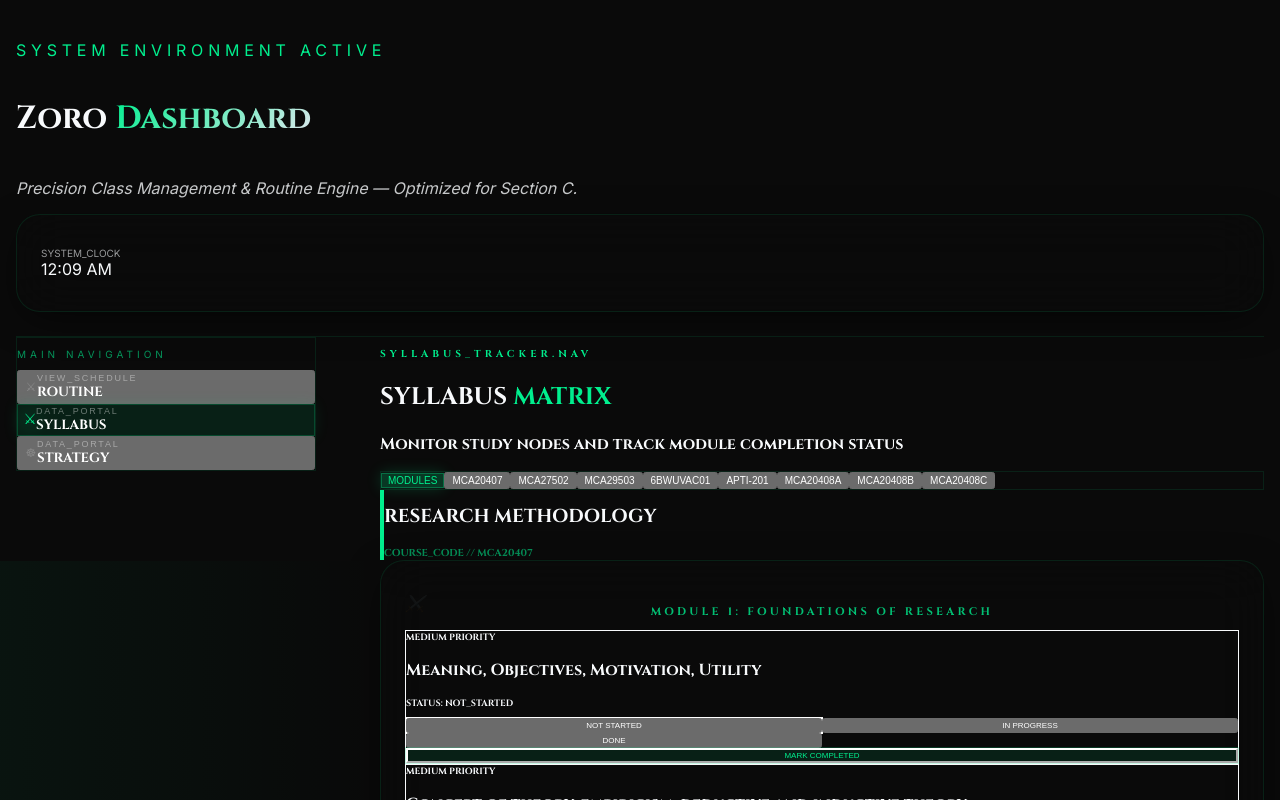
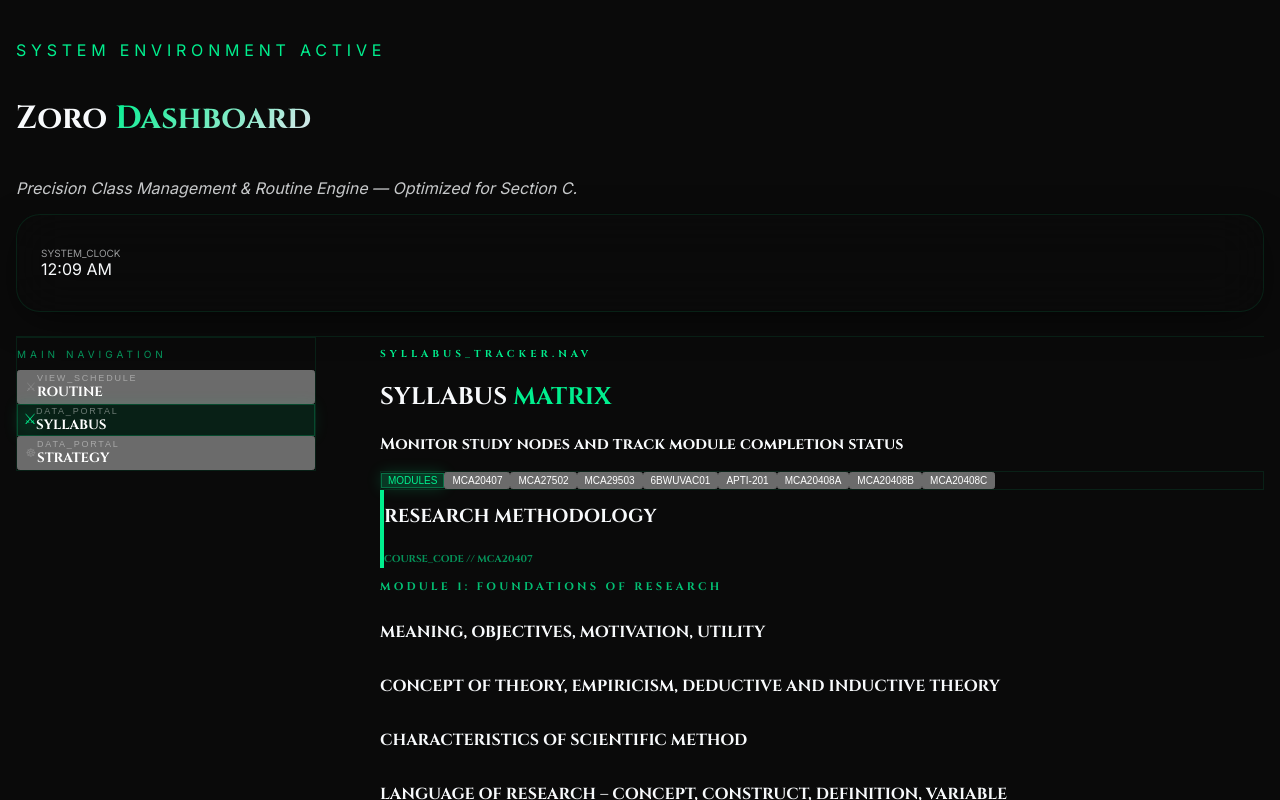
Before and after one commit to Aparup321/suggestion_website, a React (Vite) app: page /syllabus in a window 1280 px wide. Shown: the top 800 px of the page. Built offline with nearby package versions, Linux system fonts and the light colour scheme; the HTML template or start-up script is replaced by a standard one.

Commit message:
refactor: redesign syllabus view and update subject data schema to include course objectives, outcomes, and prerequisites

```diff
--- a/src/components/SyllabusView.tsx
+++ b/src/components/SyllabusView.tsx
@@ -5,8 +5,6 @@ export const SyllabusView = () => {
   const subjects = useAppStore((state) => state.subjects)
   const selectedSubjectId = useAppStore((state) => state.selectedSubjectId)
   const setSelectedSubject = useAppStore((state) => state.setSelectedSubject)
-  const updateTopicStatus = useAppStore((state) => state.updateTopicStatus)
-  const markStudiedNow = useAppStore((state) => state.markStudiedNow)
 
   const selected = subjects.find((subject) => subject.id === selectedSubjectId)
 
@@ -56,80 +54,67 @@ export const SyllabusView = () => {
             animate={{ opacity: 1, y: 0 }}
             className="space-y-8"
           >
-            <div className="flex flex-col items-start gap-2 border-l-4 border-[#00ef8e] pl-6">
+            <div className="flex flex-col items-start gap-4 border-l-4 border-[#00ef8e] pl-6 mb-12">
+              <div className="space-y-1">
                 <h3 className="text-3xl font-black text-white tracking-tight leading-none uppercase font-zoro">{subject.title}</h3>
-              <div className="flex items-center gap-3">
-                <span className="text-[10px] font-mono text-[#00ef8e]/60 font-bold uppercase tracking-widest">COURSE_CODE // {subject.code || subject.id}</span>
+                <span className="text-[10px] font-mono text-[#00ef8e]/60 font-bold uppercase tracking-widest leading-none">COURSE_CODE // {subject.code || subject.id}</span>
               </div>
+
+              {selectedSubjectId && (subject.objective || subject.outcomes || subject.prerequisites) && (
+                <div className="grid md:grid-cols-2 gap-8 w-full mt-6 p-6 rounded-xl bg-white/[0.02] border border-white/5 backdrop-blur-sm">
+                  {subject.objective && (
+                    <div className="md:col-span-2 space-y-2 border-b border-white/5 pb-4">
+                      <p className="text-[9px] uppercase tracking-[0.2em] text-[#00ef8e] font-black">COURSE_OBJECTIVE</p>
+                      <p className="text-sm text-slate-400 font-medium leading-relaxed">{subject.objective}</p>
+                    </div>
+                  )}
+                  {subject.prerequisites && (
+                    <div className="space-y-2">
+                      <p className="text-[9px] uppercase tracking-[0.2em] text-[#00ef8e] font-black">PRE_REQUISITES</p>
+                      <ul className="space-y-1">
+                        {subject.prerequisites.map((req, i) => (
+                          <li key={i} className="text-[11px] text-slate-500 font-mono">• {req}</li>
+                        ))}
+                      </ul>
+                    </div>
+                  )}
+                  {subject.outcomes && (
+                    <div className="space-y-2">
+                      <p className="text-[9px] uppercase tracking-[0.2em] text-[#00ef8e] font-black">COURSE_OUTCOMES</p>
+                      <ul className="space-y-2">
+                        {subject.outcomes.map((co, i) => (
+                          <li key={i} className="text-[11px] text-slate-500 leading-normal border-l border-[#00ef8e]/20 pl-3">{co}</li>
+                        ))}
+                      </ul>
+                    </div>
+                  )}
+                </div>
+              )}
             </div>
 
             <div className="grid gap-6">
               {subject.units.map((unit) => (
-                <div key={unit.id} className="neo-card p-6 md:p-8 space-y-6 relative overflow-visible group/unit">
-                  <div className="absolute top-0 right-0 p-4 opacity-5 pointer-events-none transform group-hover/unit:rotate-12 transition-transform duration-700">
-                    <span className="text-8xl font-black italic">⚔️</span>
-                  </div>
-
+                <div key={unit.id} className="space-y-6 relative group/unit px-4 md:px-0">
                   <div className="flex items-center gap-4 py-4">
-                    <div className="h-px flex-1 bg-white/5 group-hover/unit:bg-[#00ef8e]/20 transition-colors"></div>
-                    <p className="text-[11px] uppercase tracking-[0.3em] text-[#00ef8e]/80 font-black px-4">{unit.title}</p>
+                    <div className="h-px w-8 bg-[#00ef8e]/40"></div>
+                    <p className="text-[11px] uppercase tracking-[0.3em] text-[#00ef8e]/80 font-black">{unit.title}</p>
                     <div className="h-px flex-1 bg-white/5 group-hover/unit:bg-[#00ef8e]/20 transition-colors"></div>
                   </div>
 
-                  <div className="grid gap-4">
+                   {/* TOPICS LIST */}
+                   <div className="grid gap-3 pl-4 md:pl-10">
                      {unit.topics.map((topic) => (
-                      <div
-                        key={topic.id}
-                        className="flex flex-col lg:flex-row lg:items-center justify-between gap-10 p-8 md:p-10 rounded-2xl bg-black/40 border border-white/5 hover:border-[#00ef8e]/30 transition-all hover:bg-black/60 group/topic relative overflow-visible"
-                      >
-                        <div className="absolute inset-0 bg-gradient-to-r from-[#00ef8e]/5 to-transparent opacity-0 group-hover/topic:opacity-100 transition-opacity"></div>
-
-                        <div className="space-y-4 relative z-10 px-2">
-                          <div className="flex items-center gap-3">
-                            <div className={`w-2 h-2 rounded-full ${
-                              topic.priority === "high" ? "bg-amber shadow-[0_0_10px_rgba(245,158,11,0.4)]" :
-                              topic.priority === "medium" ? "bg-[#00ef8e]" : "bg-slate-700"
-                            }`} />
-                            <span className="text-[9px] font-black text-slate-500 tracking-widest uppercase">{topic.priority} PRIORITY</span>
+                       <div key={topic.id} className="group/topic flex items-start gap-4 py-1 transition-all">
+                         {/* SWORD GLINT BULLET */}
+                         <div className="mt-2.5 relative flex-shrink-0">
+                           <div className="w-1 h-1 rounded-full bg-[#00ef8e] shadow-[0_0_10px_#00ef8e] group-hover/topic:scale-150 transition-transform" />
+                           <div className="absolute top-1/2 left-1/2 -translate-x-1/2 -translate-y-1/2 w-4 h-[1px] bg-[#00ef8e]/0 group-hover/topic:bg-[#00ef8e]/40 group-hover/topic:w-8 transition-all duration-500 rounded-full" />
                          </div>
 
-                          <div className="space-y-2">
-                            <p className="text-sm sm:text-base md:text-lg font-bold text-white group-hover/topic:text-[#00ef8e] transition-colors leading-tight">{topic.title}</p>
-                            <p className="text-[9px] sm:text-[10px] text-slate-600 font-mono font-bold uppercase tracking-tighter">
-                              {topic.lastStudied
-                                ? `LAST_STUDIED: ${new Date(topic.lastStudied).toLocaleString()}`
-                                : "STATUS: NOT_STARTED"}
+                         <div className="space-y-1">
+                           <p className="text-sm md:text-base font-medium text-slate-300 group-hover/topic:text-[#00ef8e] transition-colors tracking-wide uppercase font-zoro">
+                             {topic.title}
                            </p>
-                          </div>
-                        </div>
-
-                        <div className="w-full lg:w-auto relative z-10 mt-8 lg:mt-0">
-                          <div className="grid grid-cols-2 lg:flex lg:flex-row items-center gap-3 lg:bg-black/50 lg:p-2 lg:rounded-xl">
-                            {(["not-started", "in-progress", "done"] as const).map((status) => (
-                              <button
-                                key={status}
-                                onClick={() => updateTopicStatus(subject.id, topic.id, status)}
-                                className={`px-2 py-3 rounded-lg text-[8px] sm:text-[9px] font-black uppercase tracking-widest transition-all ${
-                                  topic.status === status
-                                    ? status === "done"
-                                      ? "bg-[#00ef8e]/20 text-[#00ef8e] ring-1 ring-[#00ef8e]/40 shadow-[0_0_15px_rgba(0,239,142,0.2)]"
-                                      : status === "in-progress"
-                                        ? "bg-amber/10 text-amber ring-1 ring-amber/20 shadow-[0_0_15px_rgba(245,158,11,0.1)]"
-                                        : "bg-slate-800 text-slate-200 ring-1 ring-white/10"
-                                    : "text-slate-600 hover:text-slate-300 hover:bg-white/5"
-                                }`}
-                              >
-                                {status.replace("-", " ")}
-                              </button>
-                            ))}
-
-                            <button
-                              onClick={() => markStudiedNow(subject.id, topic.id)}
-                              className="col-span-2 lg:col-auto px-4 py-3 rounded-lg text-[8px] sm:text-[9px] font-black uppercase tracking-widest bg-[#00ef8e]/10 text-[#00ef8e] ring-1 ring-[#00ef8e]/20 hover:bg-[#00ef8e]/20 hover:shadow-[0_0_15px_rgba(0,239,142,0.3)] transition-all font-sans"
-                            >
-                              MARK COMPLETED
-                            </button>
-                          </div>
                          </div>
                        </div>
                      ))}
--- a/src/data/syllabus.ts
+++ b/src/data/syllabus.ts
@@ -332,17 +332,64 @@ export const subjects: Subject[] = [
     id: "cs",
     title: "Cyber Security",
     code: "MCA20408B",
+    objective: "The main objective is the process of discovering possible vulnerabilities within a system, application, website. It aims to protect the system from unauthorized access and possible weaknesses within the network infrastructure and helps to improve the configuration of an application.",
+    prerequisites: ["Fundamental knowledge of computer Network", "System"],
+    outcomes: [
+      "CO1: Define and understand the information security basics, then apply them to various penetration testing methods with a focus on network scanning and enumeration.",
+      "CO2: Choose and estimate several network attacks by involving several methodologies and simulating those attack techniques to keep the focus on security measures.",
+      "CO3: Understand, and employ various types of web server attack methodology along with cloud computing concepts, and analyses these to eliminate the risks and threats related to them."
+    ],
     units: [
       {
         id: "cs-u1",
-        title: "Unit 1: Basics",
+        title: "Module 1: Information Security Basics [9H]",
         topics: [
-          {
-            id: "cs-1",
-            title: "Network Security",
-            status: "not-started",
-            priority: "medium",
-          },
+          { id: "cs-1-1", title: "Elements of information security", status: "not-started", priority: "medium" },
+          { id: "cs-1-2", title: "Security challenges", status: "not-started", priority: "medium" },
+          { id: "cs-1-3", title: "Hacking concepts", status: "not-started", priority: "medium" },
+          { id: "cs-1-4", title: "Phases of hacking", status: "not-started", priority: "medium" },
+          { id: "cs-1-5", title: "Vulnerability research", status: "not-started", priority: "medium" },
+        ],
+      },
+      {
+        id: "cs-u2",
+        title: "Module 2: Introduction to Penetration Testing [9H]",
+        topics: [
+          { id: "cs-2-1", title: "Penetration testing concepts (what, why & how we do pen test)", status: "not-started", priority: "medium" },
+          { id: "cs-2-2", title: "Penetration testing methodology", status: "not-started", priority: "medium" },
+          { id: "cs-2-3", title: "Types of penetration testing", status: "not-started", priority: "medium" },
+          { id: "cs-2-4", title: "Tools and techniques used in penetration testing", status: "not-started", priority: "medium" },
+          { id: "cs-2-5", title: "Limitations of penetration testing tools", status: "not-started", priority: "medium" },
+        ],
+      },
+      {
+        id: "cs-u3",
+        title: "Module 3: Network Scanning and Enumeration [9H]",
+        topics: [
+          { id: "cs-3-1", title: "Network scanning techniques and scanning countermeasures", status: "not-started", priority: "medium" },
+          { id: "cs-3-2", title: "Enumeration techniques and enumeration countermeasures", status: "not-started", priority: "medium" },
+        ],
+      },
+      {
+        id: "cs-u4",
+        title: "Module 4: Attacks [9H]",
+        topics: [
+          { id: "cs-4-1", title: "System hacking methodology & covering tracks", status: "not-started", priority: "medium" },
+          { id: "cs-4-2", title: "Different types of Trojans, Trojan analysis, and Trojan Countermeasures", status: "not-started", priority: "medium" },
+          { id: "cs-4-3", title: "Working of viruses, Virus analysis, computer worms, and malware analysis", status: "not-started", priority: "medium" },
+          { id: "cs-4-4", title: "Packet sniffing techniques and how to defend against sniffing", status: "not-started", priority: "medium" },
+          { id: "cs-4-5", title: "Social Engineering techniques, identity theft, and countermeasures", status: "not-started", priority: "medium" },
+          { id: "cs-4-6", title: "DoS/DDoS attack techniques, botnets, and countermeasures", status: "not-started", priority: "medium" },
+          { id: "cs-4-7", title: "Session hijacking techniques and countermeasures", status: "not-started", priority: "medium" },
+        ],
+      },
+      {
+        id: "cs-u5",
+        title: "Module 5: Web Server Attacks [9H]",
+        topics: [
+          { id: "cs-5-1", title: "Different types of web server attacks and methodology", status: "not-started", priority: "medium" },
+          { id: "cs-5-2", title: "Case studies on SQL injection attacks and detection tools", status: "not-started", priority: "medium" },
+          { id: "cs-5-3", title: "Cloud computing concepts, threats, attacks, and security techniques", status: "not-started", priority: "medium" },
         ],
       },
     ],
--- a/src/types.ts
+++ b/src/types.ts
@@ -18,6 +18,9 @@ export type Subject = {
   id: string
   title: string
   code?: string
+  objective?: string
+  prerequisites?: string[]
+  outcomes?: string[]
   units: Unit[]
 }
 
```
Lines whose indentation alone changed are shown as unchanged.
